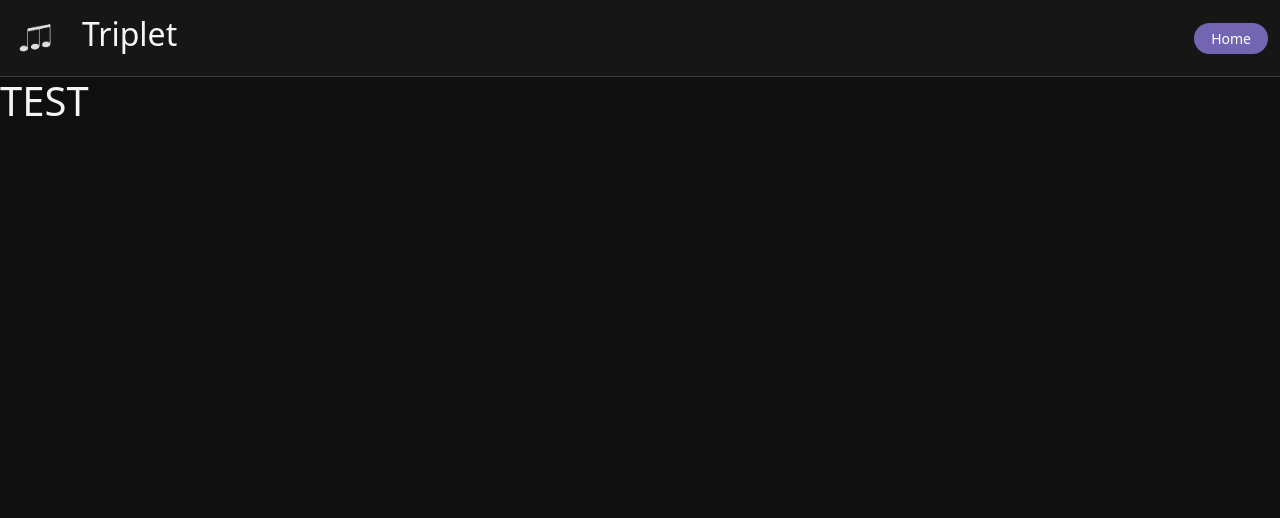
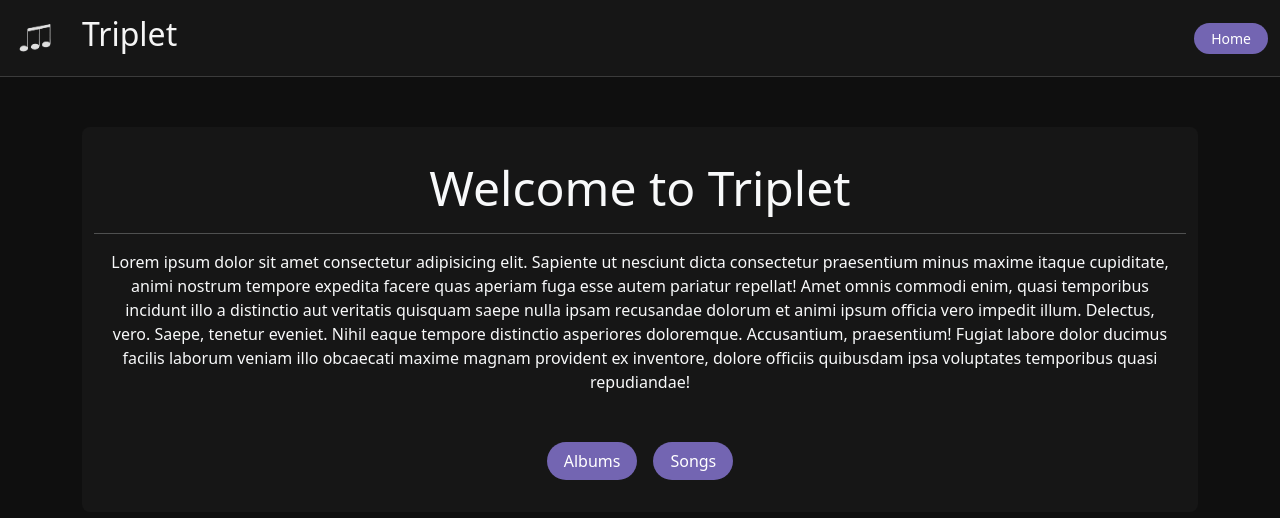
Before and after one commit to giuseppe-lisi/triplet, a React (Vite) app: page / in a window 1280 px wide. Shown: the top 518 px of the page. Built offline with nearby package versions, Linux system fonts and the light colour scheme.

Commit message:
base landing page for triplet

```diff
--- a/src/pages/Home.jsx
+++ b/src/pages/Home.jsx
@@ -1,8 +1,24 @@
+import { Link } from "react-router-dom";
+
 function Home() {
 
     return (
         <>
-        <h1>TEST</h1>
+            <div className="container" style={{ height: "100vh" }}>
+                <div className="home-div rounded-3 text-light">
+                    <div className="container">
+                        <h1 className="text-center mb-3">Welcome to Triplet</h1>
+                        <hr />
+                        <p className="fw-light px-3 text-center">Lorem ipsum dolor sit amet consectetur adipisicing elit. Sapiente ut nesciunt dicta consectetur praesentium minus maxime itaque cupiditate, animi nostrum tempore expedita facere quas aperiam fuga esse autem pariatur repellat!
+                            Amet omnis commodi enim, quasi temporibus incidunt illo a distinctio aut veritatis quisquam saepe nulla ipsam recusandae dolorum et animi ipsum officia vero impedit illum. Delectus, vero. Saepe, tenetur eveniet.
+                            Nihil eaque tempore distinctio asperiores doloremque. Accusantium, praesentium! Fugiat labore dolor ducimus facilis laborum veniam illo obcaecati maxime magnam provident ex inventore, dolore officiis quibusdam ipsa voluptates temporibus quasi repudiandae!</p>
+                    </div>
+                    <div className="d-flex justify-content-center gap-3 mt-5">
+                        <Link className="text-white link-underline-opacity-0 link-opacity-100 text-white link-underline" to="/albums"><button className="btn button rounded-pill text-white px-3">Albums</button></Link>
+                        <Link className="text-white link-underline-opacity-0 link-opacity-100 text-white link-underline" to="/songs"><button className="btn button rounded-pill text-white px-3">Songs</button></Link>
+                    </div>
+                </div>
+            </div>
         </>
     );
 }
```
